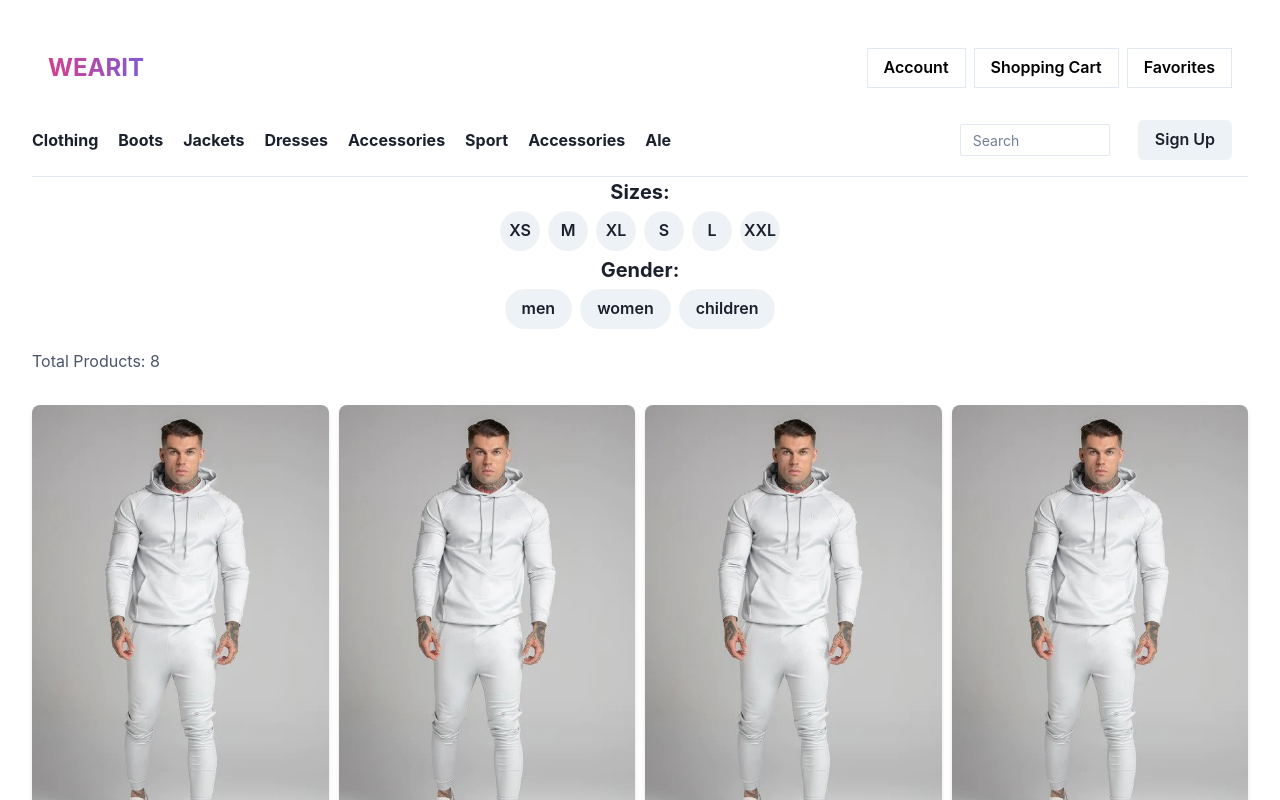
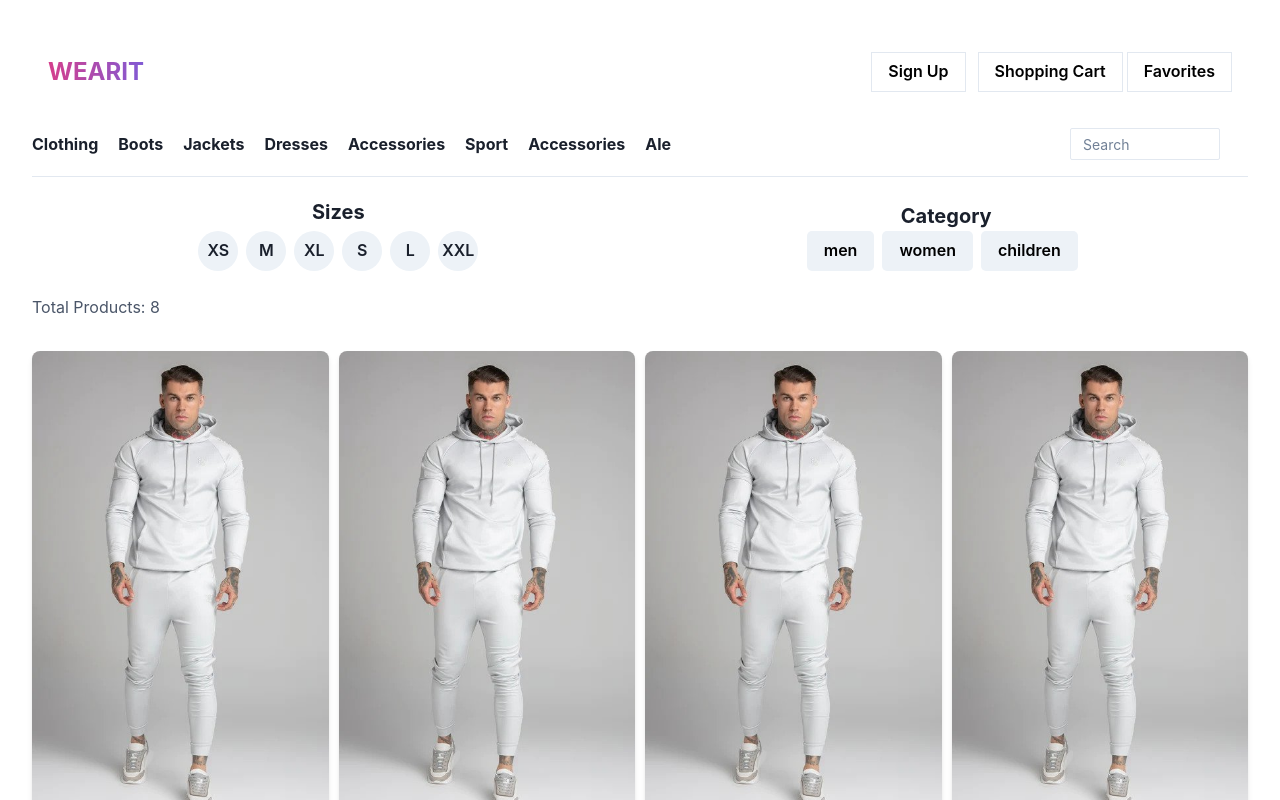
Before and after one commit to rikulis/Clothing-Webshop, a React (Vite) app: page / in a window 1280 px wide. Shown: the top 800 px of the page. Built offline with nearby package versions, Linux system fonts and the light colour scheme.

Commit message:
Added: Shopping cart functionality, Updated: Account with different toast for editing and creating, Updated: UI in product component

```diff
--- a/src/App.jsx
+++ b/src/App.jsx
@@ -5,7 +5,6 @@ import Footer from "./myComponents/Footer";
 import LogoHeader from "./myComponents/LogoHeader";
 import "./App.css";
 import ProductComponent from "./myComponents/ProductComponent";
-import Account from "./myComponents/Account";
 function App() {
   return (
     <>
--- a/src/myComponents/Account.jsx
+++ b/src/myComponents/Account.jsx
@@ -11,7 +11,9 @@ import {
   Button,
   Input,
   Stack,
+  useToast,
 } from "@chakra-ui/react";
+import ShoppingCart from "./ShoppingCart";
 
 const Account = ({ isAuthenticated }) => {
   const { isOpen, onOpen, onClose } = useDisclosure();
@@ -27,6 +29,9 @@ const Account = ({ isAuthenticated }) => {
     address: "",
   });
 
+  // Initialize the toast
+  const toast = useToast();
+
   const handleChange = (e) => {
     const { name, value } = e.target;
     setFormData({
@@ -36,11 +41,45 @@ const Account = ({ isAuthenticated }) => {
   };
 
   const handleSubmit = () => {
+    // Validate form data
+    if (
+      formData.name.trim() === "" ||
+      formData.email.trim() === "" ||
+      formData.phoneNumber.trim() === "" ||
+      formData.address.trim() === ""
+    ) {
+      // Display an error toast
+      toast({
+        position: "top",
+        title: "Please fill in all fields",
+        status: "error",
+        duration: 3000,
+      });
+      return;
+    }
+
     // Handle form submission logic here
     console.log("Form Data:", formData);
 
     // Set isAuthenticatedState to true when the form is submitted
     setIsAuthenticatedState(true);
+
+    // Display a success toast
+    if (isAuthenticatedState) {
+      toast({
+        position: "top",
+        title: "Account details updated",
+        status: "success",
+        duration: 1000,
+      });
+    } else {
+      toast({
+        position: "top",
+        title: "Account created successfully",
+        status: "success",
+        duration: 1000,
+      });
+    }
 
     onClose();
   };
@@ -48,11 +87,29 @@ const Account = ({ isAuthenticated }) => {
   return (
     <>
       {isAuthenticatedState ? (
-        <Button onClick={onOpen} marginEnd={4}>
+        <Button
+          onClick={onOpen}
+          marginEnd={4}
+          variant="outline"
+          color="black"
+          size="md"
+          mr={2}
+          rounded={"none"}
+          _focus={{ outline: "none" }}
+        >
           Account
         </Button>
       ) : (
-        <Button onClick={onOpen} marginEnd={4}>
+        <Button
+          onClick={onOpen}
+          marginEnd={4}
+          variant="outline"
+          color="black"
+          size="md"
+          mr={2}
+          rounded={"none"}
+          _focus={{ outline: "none" }}
+        >
           Sign Up
         </Button>
       )}
@@ -65,6 +122,7 @@ const Account = ({ isAuthenticated }) => {
           <ModalBody>
             <Stack spacing={3}>
               <Input
+                required
                 type="text"
                 placeholder="Name"
                 name="name"
@@ -105,6 +163,7 @@ const Account = ({ isAuthenticated }) => {
           </ModalFooter>
         </ModalContent>
       </Modal>
+      <ShoppingCart formData={formData}></ShoppingCart>
     </>
   );
 };
--- a/src/myComponents/Header.jsx
+++ b/src/myComponents/Header.jsx
@@ -1,7 +1,7 @@
 import React from "react";
 import { Box, Flex, Spacer, Input, Link } from "@chakra-ui/react";
 import "../componentStyles/Header.css";
-import Account from "../myComponents/Account";
+
 
 const Header = () => {
   return (
@@ -91,7 +91,7 @@ const Header = () => {
           marginEnd={7}
           marginStart={5}
         />
-        <Account></Account>
+
       </Flex>
     </Box>
   );
--- a/src/myComponents/LogoHeader.jsx
+++ b/src/myComponents/LogoHeader.jsx
@@ -1,5 +1,7 @@
 import React from "react";
 import { Box, Flex, Button } from "@chakra-ui/react";
+import Account from "./Account";
+import ShoppingCart from "./ShoppingCart";
 
 const LogoHeader = () => {
   return (
@@ -19,26 +21,8 @@ const LogoHeader = () => {
           </Box>
         </Box>
         <Box className="buttons-container">
-          <Button
-            variant="outline"
-            color="black"
-            size="md"
-            mr={2}
-            rounded={"none"}
-            _focus={{ outline: "none" }}
-          >
-            Account
-          </Button>
-          <Button
-            variant="outline"
-            color="black"
-            size="md"
-            mr={2}
-            rounded={"none"}
-            _focus={{ outline: "none" }}
-          >
-            Shopping Cart
-          </Button>
+          <Account></Account>
+
           <Button variant="outline" color="black" size="md" rounded={"none"}>
             Favorites
           </Button>
--- a/src/myComponents/ProductComponent.jsx
+++ b/src/myComponents/ProductComponent.jsx
@@ -11,6 +11,7 @@ import {
   Button,
   useDisclosure,
   useToast,
+  Flex,
 } from "@chakra-ui/react";
 import "./LogoHeader";
 
@@ -86,16 +87,19 @@ const ProductComponent = () => {
 
   return (
     <div>
+      <Flex justify={"space-around"} align={"center"} my={5}>
         <div>
           <Text fontWeight={"bold"} fontSize={"xl"}>
-          Sizes:
+            Sizes
           </Text>
           {allSizes.map((size) => (
             <Button
               key={size}
               margin={1}
               colorScheme={selectedSize === size ? "purple" : "gray"}
-            onClick={() => setSelectedSize(selectedSize === size ? null : size)}
+              onClick={() =>
+                setSelectedSize(selectedSize === size ? null : size)
+              }
               borderRadius="full"
               _focus={{ outline: "none" }}
               w="40px"
@@ -104,25 +108,31 @@ const ProductComponent = () => {
             </Button>
           ))}
         </div>
+
         <div>
           <Text fontWeight={"bold"} fontSize={"xl"}>
-          Gender:
+            Category
           </Text>
           {allGenders.map((gender) => (
             <Button
               key={gender}
-            margin={1}
+              variant="solid"
+              color="black"
+              size="md"
+              mr={2}
+              rounded={"5"}
+              _focus={{ outline: "none" }}
               colorScheme={selectedGender === gender ? "purple" : "gray"}
+              style={{ color: selectedGender === gender ? "white" : "black" }}
               onClick={() =>
                 setSelectedGender(selectedGender === gender ? null : gender)
               }
-            borderRadius="full"
-            _focus={{ outline: "none" }}
             >
               {gender}
             </Button>
           ))}
         </div>
+      </Flex>
       {filteredProducts.length === 0 ? (
         <Text mt={4} textAlign="left" color="gray.600">
           Currently there are no products available that match your search.
--- /dev/null
+++ b/src/myComponents/ShoppingCart.jsx
@@ -0,0 +1,59 @@
+import React, { useState, useEffect } from "react";
+import {
+  Button,
+  useDisclosure,
+  Drawer,
+  DrawerBody,
+  DrawerFooter,
+  DrawerHeader,
+  DrawerOverlay,
+  DrawerContent,
+  DrawerCloseButton,
+} from "@chakra-ui/react";
+
+function ShoppingCart({ formData }) {
+  const [size, setSize] = React.useState("");
+  const { isOpen, onOpen, onClose } = useDisclosure();
+
+  const handleClick = (newSize) => {
+    setSize(newSize);
+    onOpen();
+  };
+
+  const sizes = ["xl"];
+
+  return (
+    <>
+      {sizes.map((size) => (
+        <Button
+          onClick={() => handleClick(size)}
+          variant="outline"
+          color="black"
+          size="md"
+          rounded={"none"}
+          key={size}
+          m={1}
+        >
+          Shopping Cart
+        </Button>
+      ))}
+
+      <Drawer onClose={onClose} isOpen={isOpen} size={size}>
+        <DrawerOverlay />
+        <DrawerContent>
+          <DrawerCloseButton />
+          <DrawerHeader>{`${size} drawer contents`}</DrawerHeader>
+          <DrawerBody>
+            {/* Display the form data here */}
+            <p>Name: {formData.name}</p>
+            <p>Email: {formData.email}</p>
+            <p>Phone Number: {formData.phoneNumber}</p>
+            <p>Address: {formData.address}</p>
+          </DrawerBody>
+        </DrawerContent>
+      </Drawer>
+    </>
+  );
+}
+
+export default ShoppingCart;
```
Also changed, not shown: src/myComponents/GenderButtons.jsx (deleted, +0 -29 lines), 1 other file (tests, documents, lock files or other folders). Lines whose indentation alone changed are shown as unchanged.
